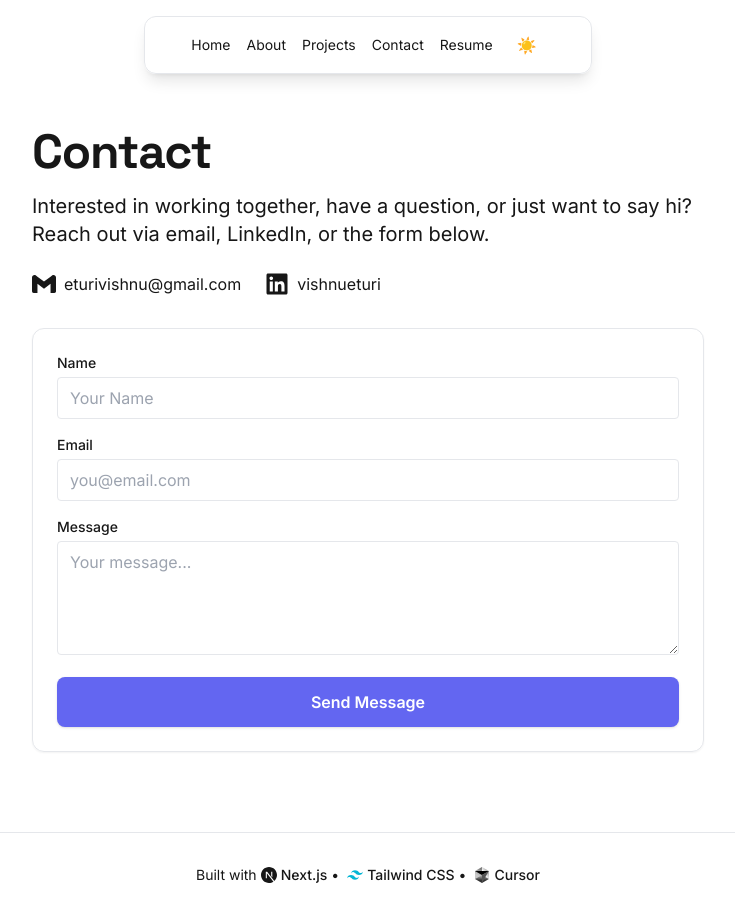
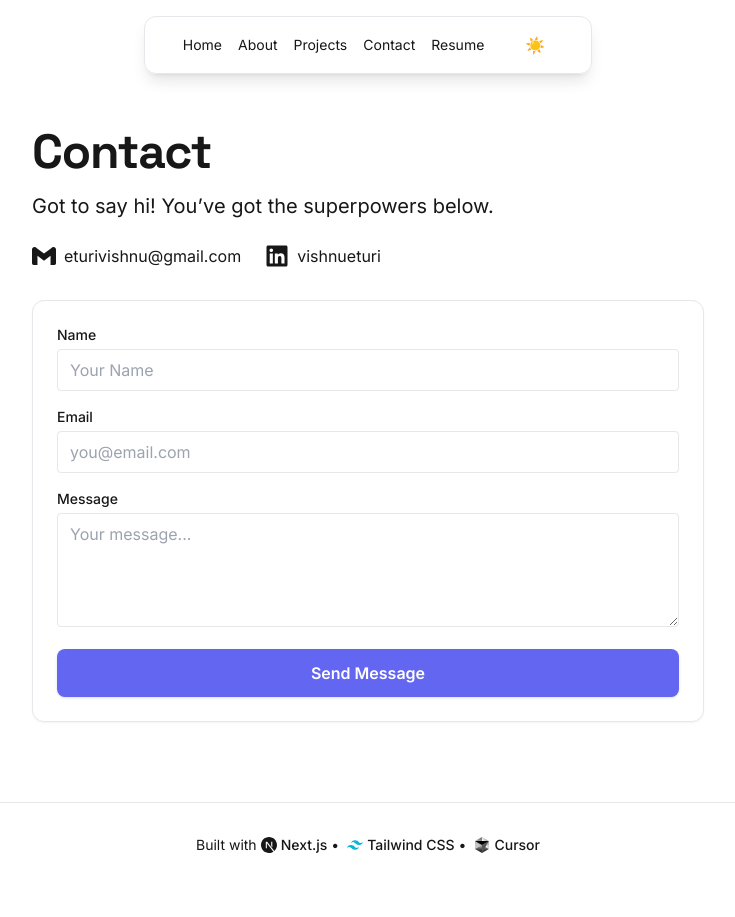
Before and after one commit to vishnueturi/dev-folio, a Next.js app: page /contact in a window 1280 px wide. Shown: the whole page, without its empty margins (272-1007 px from the left). After the commit the page ends 887 px from the top, so only its background shows below. Built offline with nearby package versions, Linux system fonts and the light colour scheme.

Commit message:
#8 added loaders

```diff
--- a/package.json
+++ b/package.json
@@ -18,7 +18,8 @@
     "react": "^18",
     "react-dom": "^18",
     "react-hot-toast": "^2.5.2",
-    "react-icons": "^5.5.0"
+    "react-icons": "^5.5.0",
+    "react-spinners": "^0.17.0"
   },
   "devDependencies": {
     "@types/node": "^20",
--- a/src/app/contact/page.tsx
+++ b/src/app/contact/page.tsx
@@ -5,6 +5,7 @@ import { useState } from 'react';
 import toast from 'react-hot-toast';
 import { FaLinkedin } from 'react-icons/fa';
 import { SiGmail } from 'react-icons/si';
+import { ScaleLoader } from 'react-spinners';
 
 export default function Contact() {
   const [isSubmitting, setIsSubmitting] = useState(false);
@@ -47,7 +48,7 @@ export default function Contact() {
       <section className="pt-16 pb-8 max-w-2xl mx-auto">
         <h1 className="text-3xl md:text-5xl font-extrabold text-foreground mb-4 tracking-tight">Contact</h1>
         <p className="text-lg md:text-xl text-foreground/80 mb-6">
-          Interested in working together, have a question, or just want to say hi? Reach out via email, LinkedIn, or the form below.
+        Got to say hi! You’ve got the superpowers below.
         </p>
         <div className="flex items-center gap-6 mb-8">
           <a
@@ -76,9 +77,10 @@ export default function Contact() {
               type="text"
               id="name"
               name="name"
-              className="w-full px-3 py-2 rounded border border-foreground/20 bg-background text-foreground focus:outline-none focus:ring-2 focus:ring-primary-light"
+              className="w-full px-3 py-2 rounded border border-foreground/20 bg-background text-foreground focus:outline-none focus:ring-2 focus:ring-primary-light disabled:opacity-70 disabled:cursor-not-allowed"
               placeholder="Your Name"
               required
+              disabled={isSubmitting}
             />
           </div>
           <div>
@@ -87,9 +89,10 @@ export default function Contact() {
               type="email"
               id="email"
               name="email"
-              className="w-full px-3 py-2 rounded border border-foreground/20 bg-background text-foreground focus:outline-none focus:ring-2 focus:ring-primary-light"
+              className="w-full px-3 py-2 rounded border border-foreground/20 bg-background text-foreground focus:outline-none focus:ring-2 focus:ring-primary-light disabled:opacity-70 disabled:cursor-not-allowed"
               placeholder="you@email.com"
               required
+              disabled={isSubmitting}
             />
           </div>
           <div>
@@ -98,18 +101,24 @@ export default function Contact() {
               id="message"
               name="message"
               rows={4}
-              className="w-full px-3 py-2 rounded border border-foreground/20 bg-background text-foreground focus:outline-none focus:ring-2 focus:ring-primary-light"
+              className="w-full px-3 py-2 rounded border border-foreground/20 bg-background text-foreground focus:outline-none focus:ring-2 focus:ring-primary-light disabled:opacity-70 disabled:cursor-not-allowed"
               placeholder="Your message..."
               required
+              disabled={isSubmitting}
             />
           </div>
 
           <button
             type="submit"
-            className="px-6 py-3 rounded-lg bg-primary-light text-background font-semibold shadow hover:bg-primary-dark transition-colors border border-transparent"
-            disabled={isSubmitting} // Disable button while submitting
+            className="px-6 py-3 rounded-lg bg-primary-light text-background font-semibold shadow hover:bg-primary-dark transition-colors border border-transparent flex items-center justify-center gap-2 min-w-32 h-12"
+            disabled={isSubmitting}
           >
-            {isSubmitting ? 'Sending...' : 'Send Message'}
+            {isSubmitting ? (
+              <>
+                <ScaleLoader color="white" height={20} width={2} margin={1} aria-label="Sending message" />
+                <span>Sending...</span>
+              </>
+            ) : 'Send Message'}
           </button>
         </form>
       </section>
--- a/src/components/layout/Header.tsx
+++ b/src/components/layout/Header.tsx
@@ -2,19 +2,33 @@
 
 import { useState, useEffect } from 'react';
 import Link from 'next/link';
-// import ThemeSwitcher from '../../../components/ThemeSwitcher';
+import { ScaleLoader } from 'react-spinners';
 import ThemeSwitcher from '../ThemeSwitcher';
-
-const socialLinks = [
-  { href: 'https://github.com/vishnueturi', label: 'GitHub', icon: '🐙' },
-  { href: 'https://linkedin.com/in/your-linkedin', label: 'LinkedIn', icon: '🔗' },
-  { href: 'mailto:eturivishnu@gmail.com', label: 'Email', icon: '✉️' },
-];
 
 export function Header() {
   const [isMenuOpen, setIsMenuOpen] = useState(false);
   const [isVisible, setIsVisible] = useState(true);
   const [lastScrollY, setLastScrollY] = useState(0);
+  const [isDownloading, setIsDownloading] = useState(false);
+
+  const handleResumeDownload = (e: React.MouseEvent<HTMLAnchorElement>) => {
+    e.preventDefault();
+    setIsDownloading(true);
+
+    // Simulate download delay
+    const link = document.createElement('a');
+    link.href = '/Vishnu_swe.pdf';
+    link.download = 'Vishnu_Eturi_Resume.pdf';
+    link.target = '_blank';
+
+    // Add a small delay to show the loader
+    setTimeout(() => {
+      document.body.appendChild(link);
+      link.click();
+      document.body.removeChild(link);
+      setIsDownloading(false);
+    }, 1000);
+  };
 
   useEffect(() => {
     const handleScroll = () => {
@@ -43,20 +57,37 @@ export function Header() {
     };
   }, [lastScrollY]);
 
+  const renderResumeLink = (isMobile = false) => (
+    <a
+      href="/Vishnu_swe.pdf"
+      className={`${isMobile ? 'py-2' : 'text-sm'} relative group hover:text-primary-light transition-colors flex items-center gap-1 min-w-[70px]`}
+      target="_blank"
+      rel="noopener noreferrer"
+      onClick={handleResumeDownload}
+    >
+      <span className={isDownloading ? 'invisible' : ''}>Resume</span>
+      <div className={`absolute ${isMobile ? 'left-8' : 'left-1/2 top-1/2 -translate-x-1/2 -translate-y-1/2'} ${!isDownloading ? 'hidden' : ''}`}>
+        <ScaleLoader
+          color="currentColor"
+          height={12}
+          width={2}
+          margin={1}
+          loading={isDownloading}
+        />
+      </div>
+    </a>
+  );
+
   return (
     <header className={`fixed top-4 left-1/2 transform -translate-x-1/2 w-[calc(100%-40px)] max-w-md bg-background/80 backdrop-blur-sm rounded-xl shadow-lg border border-foreground/10 z-50 transition-all duration-300 ${isVisible ? 'translate-y-0 opacity-100' : '-translate-y-20 opacity-0'}`}>
       <div className="container mx-auto px-4 h-14 flex items-center justify-center">
-        {/* <Link href="/" className="text-xl font-bold">
-          Vishnu Eturi
-        </Link> */}
-
-        {/* Desktop Navigation - simplified for card */}
+        {/* Desktop Navigation */}
         <nav className="hidden md:flex items-center gap-4">
           <Link href="/" className="text-sm relative group hover:text-primary-light transition-colors">Home</Link>
           <Link href="/about" className="text-sm relative group hover:text-primary-light transition-colors">About</Link>
           <Link href="/projects" className="text-sm relative group hover:text-primary-light transition-colors">Projects</Link>
           <Link href="/contact" className="text-sm relative group hover:text-primary-light transition-colors">Contact</Link>
-          <a href="/Vishnu_swe.pdf" className="text-sm relative group hover:text-primary-light transition-colors" target="_blank" rel="noopener noreferrer" download>Resume</a>
+          {renderResumeLink()}
           <ThemeSwitcher />
         </nav>
 
@@ -88,7 +119,7 @@ export function Header() {
           <Link href="/about" className="relative group hover:text-primary-light transition-colors py-2" onClick={() => setIsMenuOpen(false)}>About</Link>
           <Link href="/projects" className="relative group hover:text-primary-light transition-colors py-2" onClick={() => setIsMenuOpen(false)}>Projects</Link>
           <Link href="/contact" className="relative group hover:text-primary-light transition-colors py-2" onClick={() => setIsMenuOpen(false)}>Contact</Link>
-          <a href="/Vishnu_swe.pdf" className="relative group hover:text-primary-light transition-colors py-2" target="_blank" rel="noopener noreferrer" download>Resume</a>
+          {renderResumeLink(true)}
         </nav>
       </div>
     </header>
```
